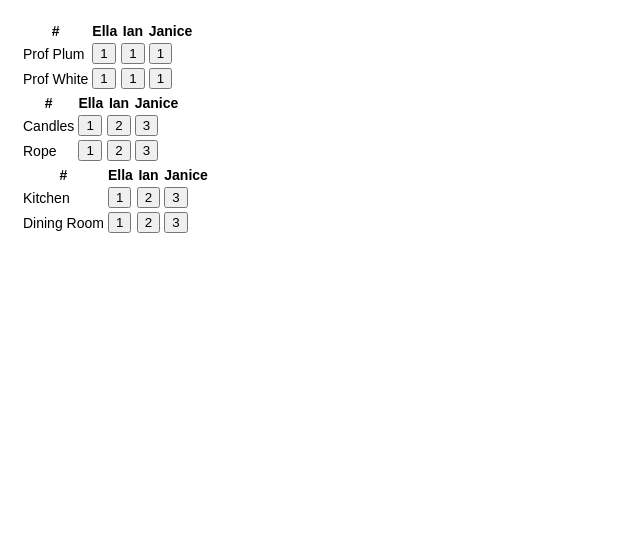
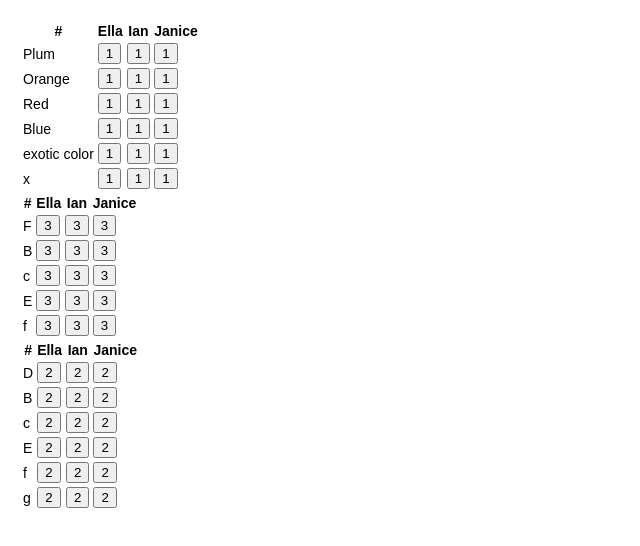
Before and after one commit to CodingPiglet/HelperApp, a React (Create React App) app: page / in a window 1280 px wide. Shown: the top 546 px of the page, without its empty margins (0-640 px from the left). Built offline with nearby package versions, Linux system fonts and the light colour scheme.

Commit message:
Input working. Game board built dynamically.  Still to do names and actual logic

```diff
--- a/src/index.js
+++ b/src/index.js
@@ -18,14 +18,9 @@ import {Table} from 'react-bootstrap';
 //   document.getElementById('root')
 // );
 
-
-function Square(props) {
-  return (
-    <button className="square" onClick={props.onClick}>
-      {props.value}
-    </button>
-  );
-}
+const people_names = ["Plum", "Orange", "Red", "Blue", "exotic color", "x", "y"];
+const room_names = ["D","B","c", "E", "f", "g", "h", "z", "d"];
+const weapon_names = ["F","B","c", "E", "f", "g", "h", "z", "d"];
 
 class Toggle extends React.Component {
   constructor(props) {
@@ -52,9 +47,9 @@ class Toggle extends React.Component {
 // from render  {this.state.isToggleOn ? this.props.value : 'OFF'}
 
   render() {
-    console.log(this.props.value)
+    var computed_id = this.props.row * this.props.num_players + this.props.player_num;
     return (
-      <button onClick={this.props.onClick}>
+      <button onClick={this.props.onClick} id={this.props.info_type[0] + computed_id} info_type={this.props.info_type}>
         {this.props.value}
       </button>
     );
@@ -65,10 +60,15 @@ function BuildDataCells(props) {
   for (var i = 0; i < props.num_players; i++) {
     // note: we are adding a key prop here to allow react to uniquely identify each
     // element in this array. see: https://reactjs.org/docs/lists-and-keys.html
+    //this onclick doesn't do anything
     table_row_data.push(<td key={i}>
       <Toggle
         value={props.values[i]}
-        onClick={() => props.onClick(0)}
+        info_type={props.info_type}
+        row={props.row}
+        player_num={i}
+        num_players={props.num_players}
+        onClick={(e) => props.onClick(e)}
       />
 
       {/* <button className="square" onClick={handleClick}>
@@ -81,13 +81,7 @@ function BuildDataCells(props) {
   }
 
   return table_row_data;
-  // const listItems = props.values.map((number) =>
-  //   <td key={number.toString()}>
-  //     <button className="square" onClick={props.onClick}>{number}</button>
-  //   </td>
-  // );
 
-  // return listItems;
 }
 
 function ClueRow(props) {
@@ -102,32 +96,45 @@ function ClueRow(props) {
 
 class ClueInfo extends React.Component {
 
-
-
-  renderClueTableRow(i, rowname, num_players, current_info) {
-    // return (
-    //   <ClueRow
-    //     value={"1"}
-    //     values = {current_info}
-    //     onClick={() => this.props.onClick(i)}
-    //     name={rowname}
-    //     num_players={num_players}
-    //   />
-    // );
-    console.log("In Clue table");
-    console.log(current_info)
+  renderClueTableRow(i, rowname, num_players, current_info, info_type) {
+//
      const curr_row = <ClueRow
         value={"1"}
         values = {current_info}
-        onClick={() => this.props.onClick(i)}
+        onClick={(e) => this.props.onClick(e, info_type)}
         name={rowname}
+        row={i}
+        info_type={info_type}
         num_players={num_players}/>;
     return curr_row;
   }
 
+  renderClueSection(info_type, num_players, num_objects, data){
+
+    var section_data = [];
+    var name_data;
+    if (info_type === "people") {
+      name_data = people_names;
+    }
+    else if (info_type === "rooms") {
+      name_data = room_names
+
+    } else if (info_type === "weapons"){
+      name_data = weapon_names;
+    }
+
+    for (var i = 0; i < num_objects; i++) {
+      section_data.push(
+        <React.Fragment key={i}>
+        {this.renderClueTableRow(i, name_data[i], num_players, data.slice(i*num_players,(i+1)*num_players), info_type)}
+        </React.Fragment>
+        )
+
+      }
+    return section_data;
+  }
+
   render() {
-    console.log("Rendering ClueInfo");
-    console.log(this.props.state.people)
     return (
       <div>
         <div className="people-rows">
@@ -141,8 +148,7 @@ class ClueInfo extends React.Component {
               </tr>
             </thead>
             <tbody>
-              {this.renderClueTableRow(0, "Prof Plum", this.props.state.num_players, this.props.state.people.slice(0,3))}
-              {this.renderClueTableRow(1, "Prof White", this.props.state.num_players, this.props.state.people.slice(3,6))}
+              {this.renderClueSection("people", this.props.state.num_players, this.props.state.num_people, this.props.state.people )}
             </tbody>
           </Table>
         </div>
@@ -157,12 +163,11 @@ class ClueInfo extends React.Component {
               </tr>
             </thead>
             <tbody>
-              {this.renderClueTableRow(0, "Candles", 3, [1, 2, 3])}
-              {this.renderClueTableRow(1, "Rope", 3, [1, 2, 3])}
+            {this.renderClueSection("weapons", this.props.state.num_players, this.props.state.num_weapons, this.props.state.weapons )}
             </tbody>
           </Table>
         </div>
-        <div className="weapon-rows">
+        <div className="room-rows">
           <Table>
             <thead>
               <tr>
@@ -173,8 +178,8 @@ class ClueInfo extends React.Component {
               </tr>
             </thead>
             <tbody>
-              {this.renderClueTableRow(0, "Kitchen", 3, [1, 2, 3])}
-              {this.renderClueTableRow(1, "Dining Room", 3, [1, 2, 3])}
+            {this.renderClueSection("rooms", this.props.state.num_players, this.props.state.num_rooms, this.props.state.rooms )}
+            {/* {this.renderClueSection("people", this.props.state.num_players, this.props.state.num_people, this.props.state.people )} */}
             </tbody>
           </Table>
         </div>
@@ -194,26 +199,47 @@ class Game extends React.Component {
       num_rooms: 6,
       num_people: 6,
       people: Array(9*3).fill(1),
-      rooms: Array(6*3).fill(null),
-      weapons: Array(6*3).fill(null),
+      rooms: Array(9*3).fill(2),
+      weapons: Array(9*3).fill(3),
 
     };
   }
 
-  handleClick(i) {
-    var current_people = this.state.people;
+  handleClick(event) {
+    var updated_people_info = this.state.people;
+    var updated_rooms_info = this.state.rooms;
+    var updated_weapons_info = this.state.weapons;
     // const people = current.square.slice();
     // if (calculateWinner(squares) || squares[i]) {
     //   return;
     // }
-    current_people = current_people.fill(3);
+    var update_type = event.target.id[0];
+    console.log("Clicked");
+    console.log(event);
+
+    console.log(event.target.info_type);
+    var update_cell = event.target.id.substring(1);
+    console.log(update_cell);
+    // console.log(id);
+    if (update_type === "p") {
+      updated_people_info[update_cell] = 5;
+      //updated_people_info = updated_people_info.fill(3);
+     } else if (update_type === "r"){
+      updated_rooms_info = updated_rooms_info.fill(3);
+     } else if (update_type === "w") {
+      updated_weapons_info = updated_weapons_info.fill(3);
+     }
+     else {
+       console.log("Unknown update")
+     }
+
+
     this.setState({
-      people: current_people
+      people: updated_people_info,
+      rooms: updated_rooms_info,
+      weapons: updated_weapons_info
     });
 
-    console.log(this.state.people);
-
-    console.log(this.state.rooms);
     }
 
   render() {
@@ -247,6 +273,7 @@ class Game extends React.Component {
     );
   }
 }
+//onClick={}
 
 // ========================================
 
```
